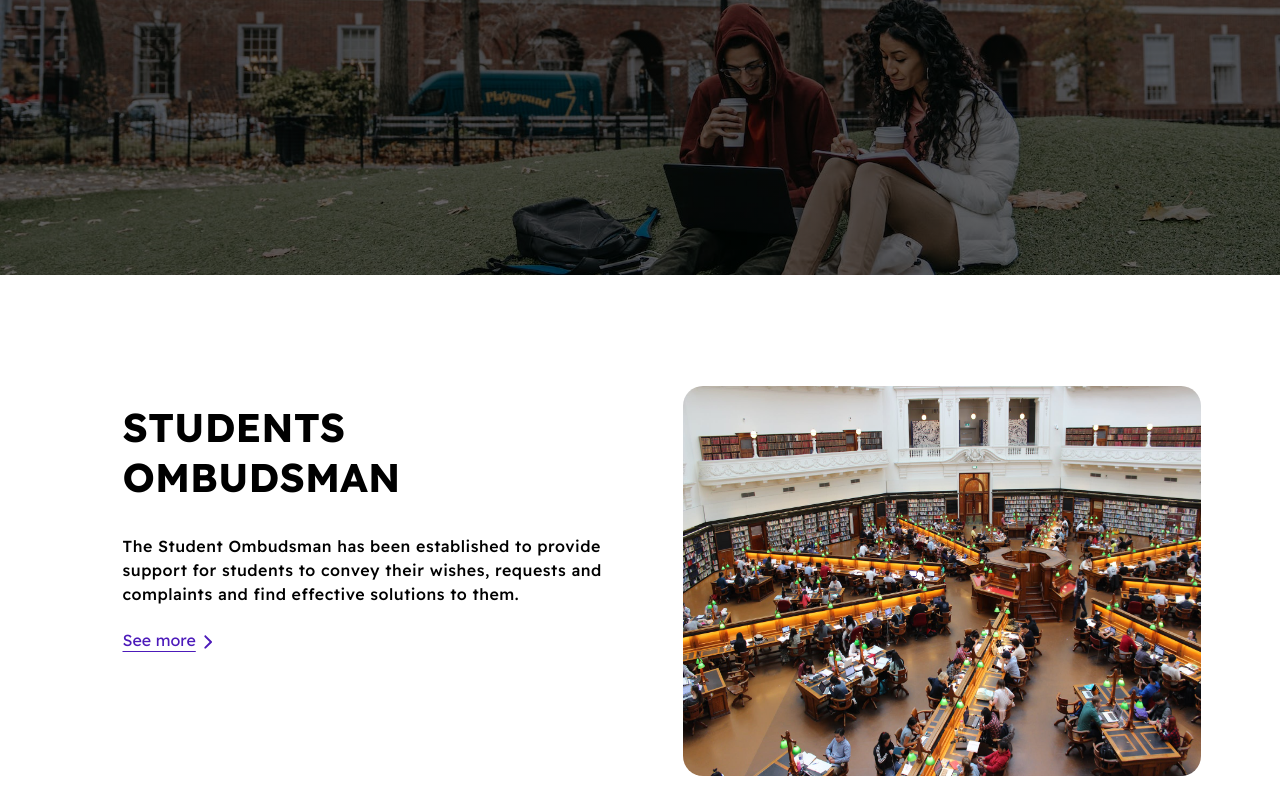
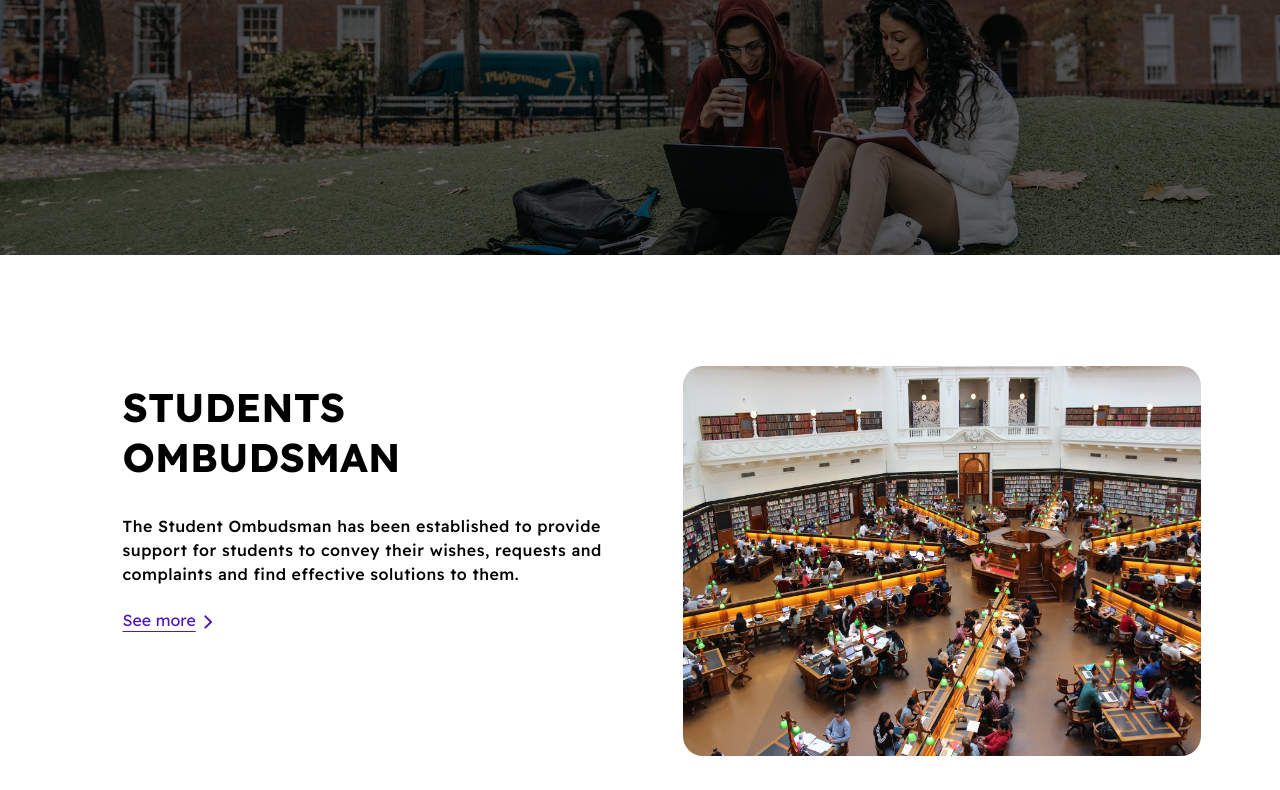
Before and after one commit to Bolujxl/ciu-clone, a plain HTML site: page index.htm in a window 1280 px wide. Shown: the part 333-1123 px from the top of the page. Drawn offline with Linux system fonts and the light colour scheme; a web font is replaced by a local one.

Commit message:
Update index.htm

```diff
--- a/index.htm
+++ b/index.htm
@@ -12,7 +12,7 @@
 
     <link rel="stylesheet" type="text/css" href="css/app.css">
     <link rel="stylesheet" type="text/css" href="css/xr.css">
-    <<link rel="stylesheet" type="text/css" href="css/respon.css">
+    <link rel="stylesheet" type="text/css" href="css/respon.css">
 
     <link rel="preconnect" href="https://fonts.googleapis.com">
     <link rel="preconnect" href="https://fonts.gstatic.com" crossorigin>
```
